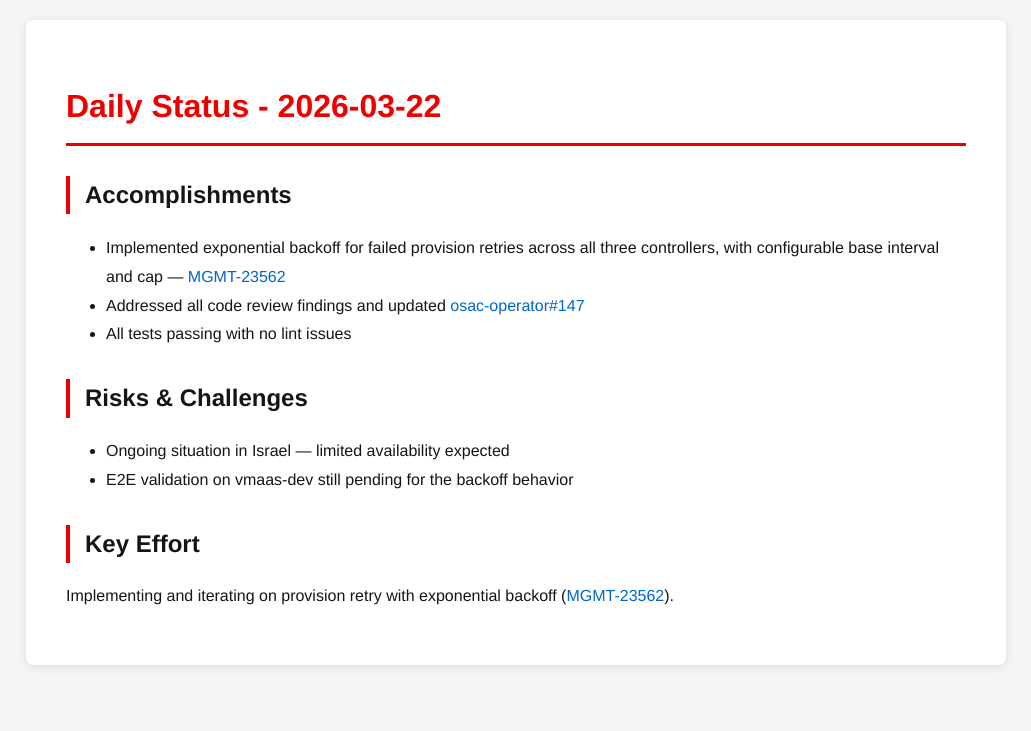
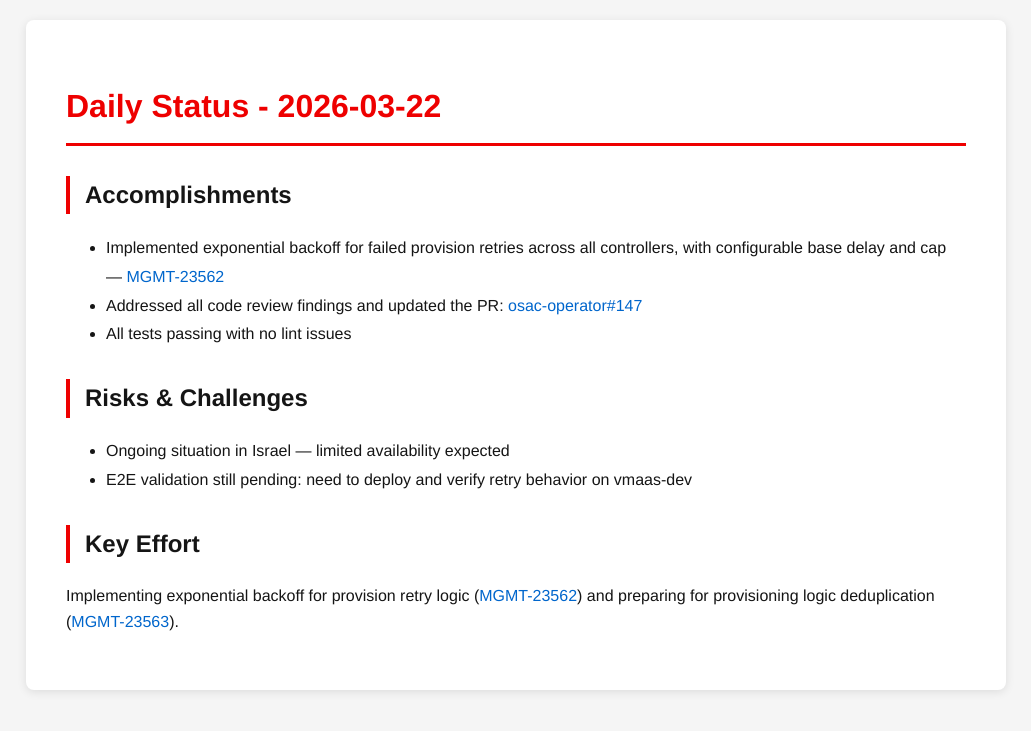
Before and after one commit to tzvatot/daily-status, a Jekyll site: the page built from 2026-03-22.md, in a window 1280 px wide. Shown: the top 731 px of the page, without its empty margins (124-1155 px from the left). Built offline with Jekyll 4.4.1, drawn with Linux system fonts in a browser that asks for light colours.

Commit message:
Daily status update - 2026-03-22

```diff
--- a/2026-03-22.md
+++ b/2026-03-22.md
@@ -7,13 +7,13 @@ date: 2026-03-22
 # Daily Status - 2026-03-22
 
 ## Accomplishments
-- Implemented exponential backoff for failed provision retries across all three controllers, with configurable base interval and cap — [MGMT-23562](https://issues.redhat.com/browse/MGMT-23562)
-- Addressed all code review findings and updated [osac-operator#147](https://github.com/osac-project/osac-operator/pull/147)
+- Implemented exponential backoff for failed provision retries across all controllers, with configurable base delay and cap — [MGMT-23562](https://issues.redhat.com/browse/MGMT-23562)
+- Addressed all code review findings and updated the PR: [osac-operator#147](https://github.com/osac-project/osac-operator/pull/147)
 - All tests passing with no lint issues
 
 ## Risks & Challenges
 - Ongoing situation in Israel — limited availability expected
-- E2E validation on vmaas-dev still pending for the backoff behavior
+- E2E validation still pending: need to deploy and verify retry behavior on vmaas-dev
 
 ## Key Effort
-Implementing and iterating on provision retry with exponential backoff ([MGMT-23562](https://issues.redhat.com/browse/MGMT-23562)).
+Implementing exponential backoff for provision retry logic ([MGMT-23562](https://issues.redhat.com/browse/MGMT-23562)) and preparing for provisioning logic deduplication ([MGMT-23563](https://issues.redhat.com/browse/MGMT-23563)).
```
